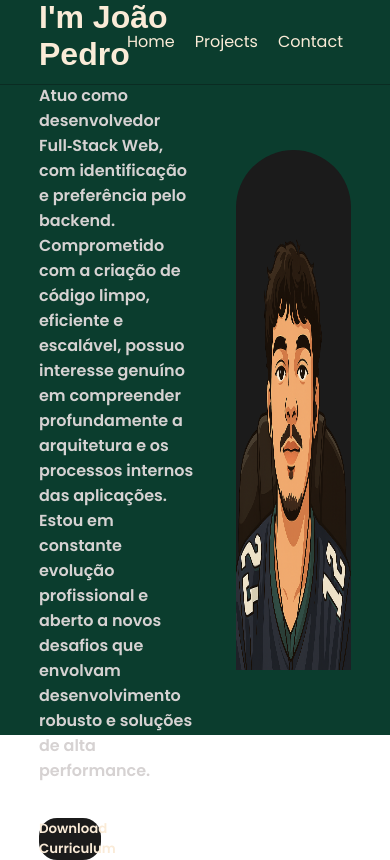
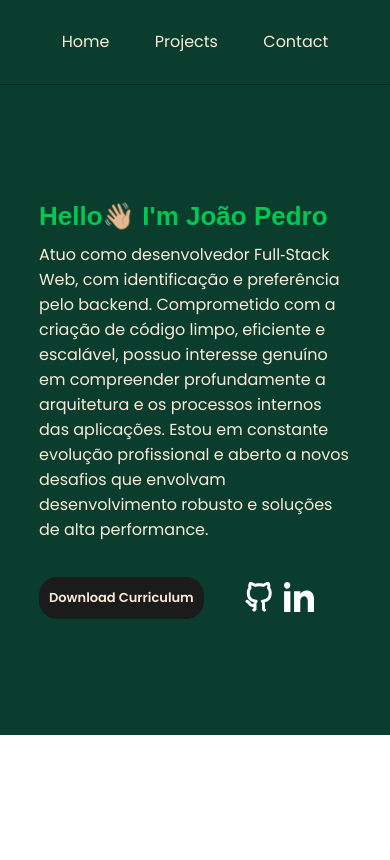
Before and after one commit to jppadilha1/portfolio-jp, a Next.js app: page / in a window 390 px wide. Built offline with nearby package versions, Linux system fonts and the light colour scheme.

Commit message:
style: some changes and start mobile version

```diff
--- a/components/header/header.module.css
+++ b/components/header/header.module.css
@@ -46,3 +46,10 @@
 .contact:hover .bar {
   display: flex;
 }
+
+/*Mobile*/
+@media (max-width: 500px) {
+  .options {
+    width: 80%;
+  }
+}
--- a/components/main/main.module.css
+++ b/components/main/main.module.css
@@ -19,11 +19,11 @@
 
 .info .image {
   height: 100%;
-  width: 37%;
+  width: 36%;
   display: flex;
   flex-direction: column;
   justify-content: flex-end;
-  background-color: #1b1b1b;
+  background-color: #0e4a38d7;
   border-radius: 90px;
 }
 
@@ -38,13 +38,12 @@
 
 .desc h1 {
   margin-bottom: 10px;
-  color: antiquewhite;
+  color: #00c853;
 }
 
 .desc p {
-  color: #d6d2d2;
+  color: antiquewhite;
   font-size: medium;
-  font-weight: 600;
   font-family: "Poppins", sans-serif;
   margin-bottom: 35px;
 }
@@ -64,6 +63,11 @@
   background-color: #1b1b1b;
   width: 45%;
   border-radius: 18px;
+  cursor: pointer;
+}
+
+.maincontacts button:hover {
+  color: #00c853;
 }
 
 .icons {
@@ -72,4 +76,36 @@
   display: flex;
   align-items: center;
   justify-content: space-between;
+  cursor: pointer;
 }
+
+.icons a:hover {
+  margin-bottom: 5px;
+}
+
+/*Mobile*/
+@media (max-width: 500px) {
+  .image img,
+  .info .image {
+    display: none;
+  }
+
+  .info {
+    width: 100%;
+    justify-content: center;
+    font-size: small;
+  }
+
+  .desc {
+    width: 80%;
+  }
+
+  .maincontacts button {
+    font-size: small;
+    width: 60%;
+  }
+
+  .icons {
+    width: 25%;
+  }
+}
```
